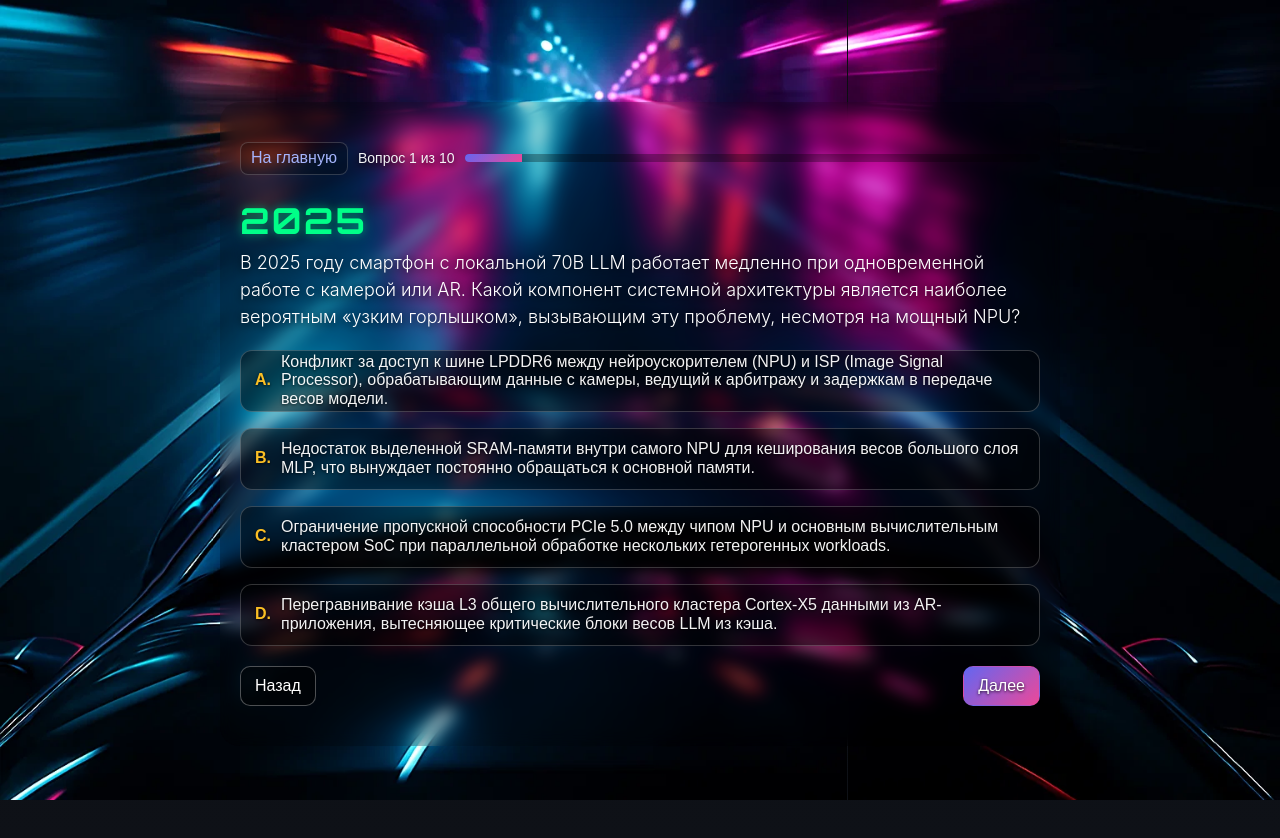
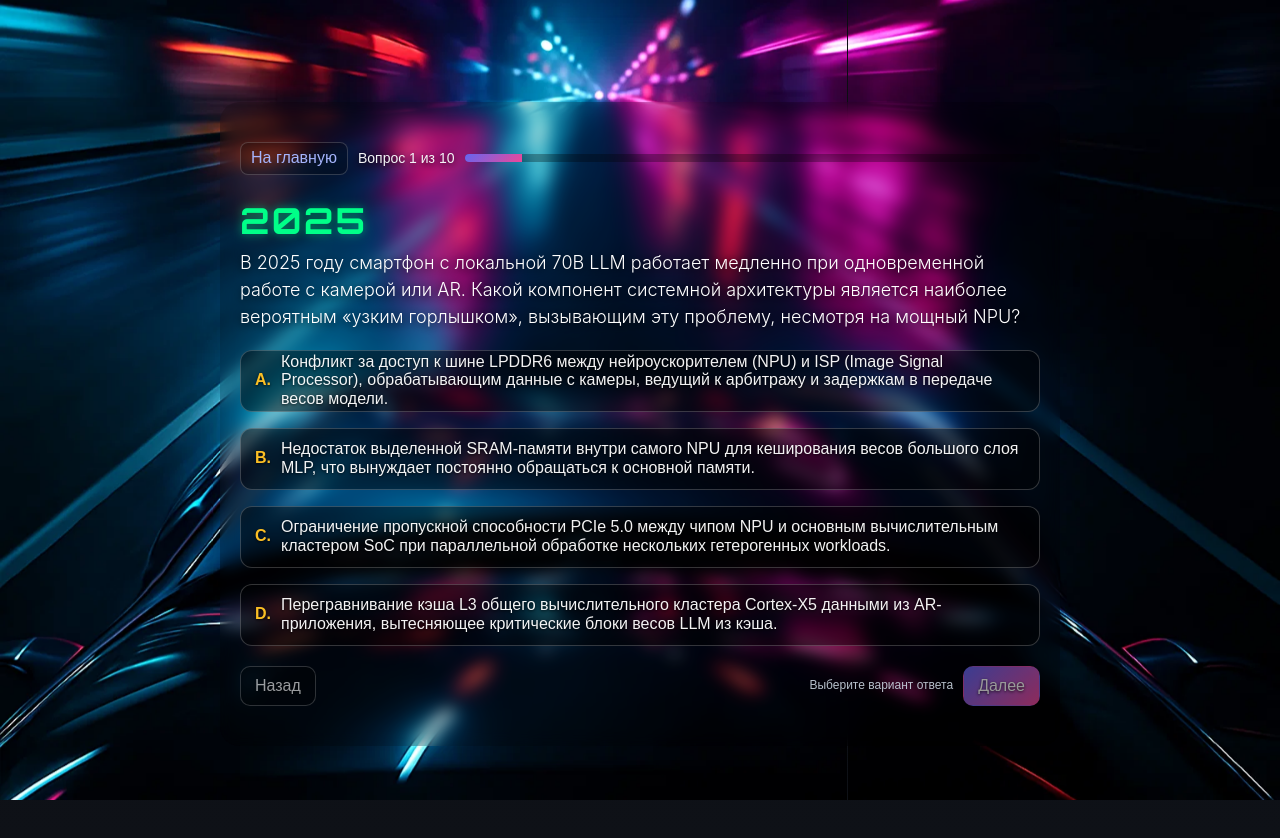
Before and after one commit to elhedgie/profi-quizz, a Vue app: page /quiz in a window 1280 px wide. Shown: the top 838 px of the page. Built offline with nearby package versions, Linux system fonts and the light colour scheme; the HTML template or start-up script is replaced by a standard one; a web font is replaced by a local one.

Commit message:
oprimize fonts and pictures, add disabling button if no answer chosen

```diff
--- a/src/components/quiz/QuizFooter.vue
+++ b/src/components/quiz/QuizFooter.vue
@@ -2,6 +2,7 @@
 const props = defineProps<{
   isFirst: boolean
   isLast: boolean
+  canNext?: boolean
 }>()
 
 const emit = defineEmits<{
@@ -13,9 +14,16 @@ const emit = defineEmits<{
 <template>
   <footer class="quiz__footer">
     <button class="quiz__nav" :disabled="props.isFirst" @click="emit('prev')">Назад</button>
-    <button class="quiz__nav quiz__nav--primary" @click="emit('next')">
-      {{ props.isLast ? 'Завершить' : 'Далее' }}
-    </button>
+    <div class="quiz__footer-right">
+      <span v-if="props.canNext === false" class="quiz__hint">Выберите вариант ответа</span>
+      <button
+        class="quiz__nav quiz__nav--primary"
+        :disabled="props.canNext === false"
+        @click="emit('next')"
+      >
+        {{ props.isLast ? 'Завершить' : 'Далее' }}
+      </button>
+    </div>
   </footer>
 </template>
 
@@ -25,6 +33,16 @@ const emit = defineEmits<{
   display: flex;
   justify-content: space-between;
   gap: 12px;
+}
+.quiz__footer-right {
+  display: flex;
+  align-items: center;
+  gap: 10px;
+}
+.quiz__hint {
+  font-size: 12px;
+  color: #cbd5e1;
+  opacity: 0.9;
 }
 .quiz__nav {
   appearance: none;
@@ -41,4 +59,8 @@ const emit = defineEmits<{
   border-color: transparent;
   background: linear-gradient(135deg, #6366f1, #ec4899);
 }
+.quiz__nav[disabled] {
+  opacity: 0.6;
+  cursor: not-allowed;
+}
 </style>
--- a/src/components/quiz/QuizHeader.vue
+++ b/src/components/quiz/QuizHeader.vue
@@ -1,13 +1,9 @@
 <script setup lang="ts">
-import { toRefs } from 'vue'
-
 const props = defineProps<{
   currentIndex: number
   total: number
   progress: number
 }>()
-
-const { currentIndex, total, progress } = toRefs(props)
 </script>
 
 <template>
@@ -17,7 +13,7 @@ const { currentIndex, total, progress } = toRefs(props)
       <p class="quiz__subtitle">Вопрос {{ currentIndex + 1 }} из {{ total }}</p>
     </div>
     <div class="quiz__progress">
-      <div class="quiz__progress-bar" :style="{ width: progress * 100 + '%' }" />
+      <div class="quiz__progress-bar" :style="{ width: props.progress * 100 + '%' }" />
     </div>
   </header>
 </template>
--- a/src/components/quiz/QuizQuestion.vue
+++ b/src/components/quiz/QuizQuestion.vue
@@ -1,4 +1,6 @@
 <script setup lang="ts">
+import { onMounted, watch } from 'vue'
+import { ensureYearFontLoaded } from '@/utils/fontLoader'
 type OptionKey = 'A' | 'B' | 'C' | 'D'
 
 type Question = {
@@ -16,6 +18,15 @@ const props = defineProps<{
 const emit = defineEmits<{
   (e: 'select', key: OptionKey): void
 }>()
+
+onMounted(() => {
+  ensureYearFontLoaded(props.question.year)
+})
+
+watch(
+  () => props.question.year,
+  (year) => ensureYearFontLoaded(year),
+)
 </script>
 
 <template>
--- a/src/components/quiz/QuizResult.vue
+++ b/src/components/quiz/QuizResult.vue
@@ -1,5 +1,5 @@
 <script setup lang="ts">
-import { toRefs, computed } from 'vue'
+import { computed } from 'vue'
 
 type OptionKey = 'A' | 'B' | 'C' | 'D'
 
@@ -29,8 +29,6 @@ const emit = defineEmits<{
   (e: 'update:show-only-incorrect', value: boolean): void
   (e: 'restart'): void
 }>()
-
-const { score, total, percent, incorrectCount } = toRefs(props)
 
 function toggleExpandAll() {
   emit('update:expand-all', !props.expandAll)
--- /dev/null
+++ b/src/utils/fontLoader.ts
@@ -0,0 +1,45 @@
+const loadedFamilies = new Set<string>()
+
+function mapYearToGoogleCss(year: number): string | null {
+  switch (year) {
+    case 2025:
+      return 'https://fonts.googleapis.com/css2?family=Orbitron:wght@400;700&display=swap'
+    case 2016:
+      return 'https://fonts.googleapis.com/css2?family=Raleway:wght@400&display=swap'
+    case 2009:
+      return 'https://fonts.googleapis.com/css2?family=Share+Tech+Mono&display=swap'
+    case 1995:
+      return 'https://fonts.googleapis.com/css2?family=Audiowide&display=swap'
+    case 1986:
+      return 'https://fonts.googleapis.com/css2?family=Press+Start+2P&display=swap'
+    case 1984:
+      return 'https://fonts.googleapis.com/css2?family=Orbitron:wght@400&display=swap'
+    case 1980:
+      return 'https://fonts.googleapis.com/css2?family=VT323&display=swap'
+    case 1971:
+      return 'https://fonts.googleapis.com/css2?family=Courier+Prime:wght@400&display=swap'
+    case 1947:
+      return 'https://fonts.googleapis.com/css2?family=Libre+Baskerville:wght@600&display=swap'
+    case 1830:
+      return 'https://fonts.googleapis.com/css2?family=Bodoni+Moda:wght@400&display=swap'
+    default:
+      return null
+  }
+}
+
+export async function ensureYearFontLoaded(year: number): Promise<void> {
+  const href = mapYearToGoogleCss(year)
+  if (!href) return
+  if (loadedFamilies.has(href)) return
+  const key = `gfont-${href}`
+  if (document.querySelector(`link[data-k="${CSS.escape(key)}"]`)) {
+    loadedFamilies.add(href)
+    return
+  }
+  const link = document.createElement('link')
+  link.rel = 'stylesheet'
+  link.href = href
+  link.setAttribute('data-k', key)
+  document.head.appendChild(link)
+  loadedFamilies.add(href)
+}
--- a/src/views/Quiz.vue
+++ b/src/views/Quiz.vue
@@ -1,7 +1,7 @@
 <script setup lang="ts">
 import { storeToRefs } from 'pinia'
 import { useQuizStore } from '@/stores/quiz'
-import { ref, watch, nextTick, computed } from 'vue'
+import { ref, watch, nextTick, computed, onMounted } from 'vue'
 import QuizHeader from '@/components/quiz/QuizHeader.vue'
 import QuizQuestion from '@/components/quiz/QuizQuestion.vue'
 import QuizFooter from '@/components/quiz/QuizFooter.vue'
@@ -10,7 +10,6 @@ import QuizResult from '@/components/quiz/QuizResult.vue'
 const quiz = useQuizStore()
 const { current, total, currentIndex, progress, finished, score } = storeToRefs(quiz)
 
-/** выбор направления анимации (в прошлое / вперёд) */
 const direction = ref<'back' | 'forward'>('back')
 watch(current, (n, o) => {
   const ny = n?.year
@@ -20,7 +19,6 @@ watch(current, (n, o) => {
   }
 })
 
-/** «скоростные линии» на фоне — кратко навешиваем класс */
 const rootEl = ref<HTMLElement | null>(null)
 watch(current, async () => {
   await nextTick()
@@ -29,11 +27,42 @@ watch(current, async () => {
   setTimeout(() => rootEl.value?.classList.remove('is-rewinding'), 520)
 })
 
-/** данные для финального экрана */
+const bgSrc = computed(() => current.value?.image ?? '')
+
+/** preload текущего и следующего изображений */
+function preloadImage(href: string) {
+  if (!href) return
+  const key = `preload-${href}`
+  if (document.querySelector(`link[data-k="${CSS.escape(key)}"]`)) return
+  const link = document.createElement('link')
+  link.rel = 'preload'
+  link.as = 'image'
+  link.href = href
+  link.setAttribute('data-k', key)
+  document.head.appendChild(link)
+}
+function preloadAround() {
+  const cur = current.value
+  if (!cur?.image) return
+  preloadImage(cur.image)
+  const next = quiz.allQuestions[currentIndex.value + 1]
+  if (next?.image) preloadImage(next.image)
+}
+
+onMounted(preloadAround)
+watch([currentIndex, finished], () => {
+  if (!finished.value) preloadAround()
+})
+
 const percent = computed(() => Math.round((score.value / (total.value || 1)) * 100))
 const incorrectCount = computed(() =>
   quiz.allQuestions.reduce((acc, q) => acc + (quiz.answers[q.id] !== q.correct ? 1 : 0), 0),
 )
+const canProceed = computed(() => {
+  const q = current.value
+  if (!q) return false
+  return !!quiz.answers[q.id]
+})
 const showOnlyIncorrect = ref(false)
 const expandAll = ref(false)
 
@@ -54,11 +83,9 @@ const filteredQuestions = computed(() =>
 
 <template>
   <main class="quiz" ref="rootEl">
-    <div
-      v-if="current?.image && !finished"
-      class="quiz__bg"
-      :style="{ backgroundImage: `url(${current.image})` }"
-    />
+    <picture v-if="current?.image && !finished" class="quiz__bg" aria-hidden="true">
+      <img :key="bgSrc" :src="bgSrc" decoding="async" loading="eager" fetchpriority="high" alt="" />
+    </picture>
 
     <section class="quiz__container" v-if="!finished">
       <QuizHeader :current-index="currentIndex" :total="total" :progress="progress" />
@@ -76,6 +103,7 @@ const filteredQuestions = computed(() =>
       <QuizFooter
         :is-first="currentIndex === 0"
         :is-last="currentIndex + 1 === total"
+        :can-next="canProceed"
         @prev="quiz.prev"
         @next="quiz.next"
       />
@@ -117,14 +145,21 @@ const filteredQuestions = computed(() =>
 .quiz__bg {
   position: fixed;
   inset: 0;
-  background-size: cover;
-  background-position: center;
-  background-repeat: no-repeat;
   z-index: 0;
+  display: block;
+}
+.quiz__bg img {
+  position: absolute;
+  inset: 0;
+  width: 100%;
+  height: 100%;
+  object-fit: cover;
+  object-position: center;
   transition: transform var(--dur-enter) var(--easing);
+  will-change: transform;
 }
 
-.quiz.is-rewinding .quiz__bg {
+.quiz.is-rewinding .quiz__bg img {
   transform: scale(1.02);
 }
 
@@ -142,8 +177,6 @@ const filteredQuestions = computed(() =>
   display: flex;
   flex-direction: column;
 }
-
-/* Стили по годам перенесены в QuizQuestion.vue */
 
 /* Переходы вопросов */
 .rewind-enter-active,
@@ -210,8 +243,7 @@ const filteredQuestions = computed(() =>
   .rewind-leave-active,
   .forward-enter-active,
   .forward-leave-active,
-  .quiz.is-rewinding .quiz__bg::before,
-  .quiz.is-rewinding .quiz__bg,
+  .quiz.is-rewinding .quiz__bg img,
   .quiz__year .year-flip {
     transition: none !important;
     animation: none !important;
```
Also changed, not shown: src/main.ts (+1 -39 lines).
